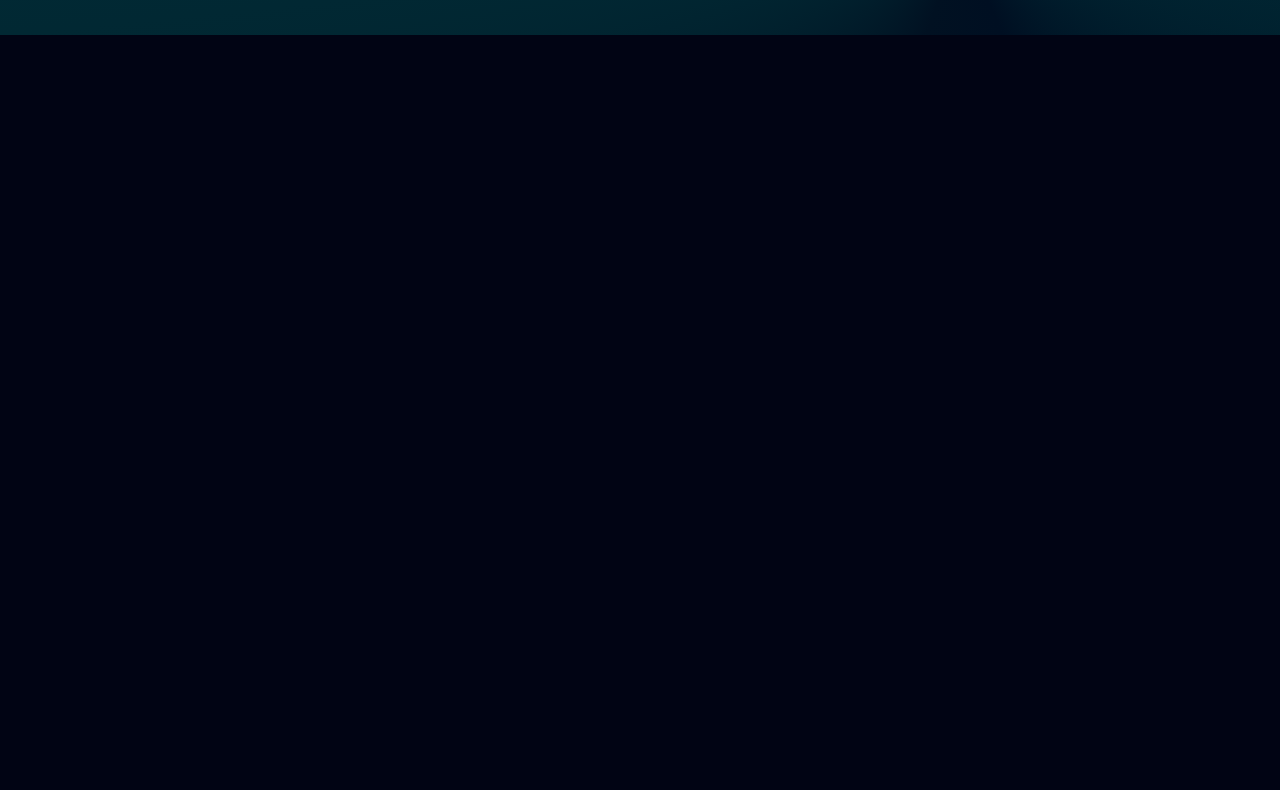
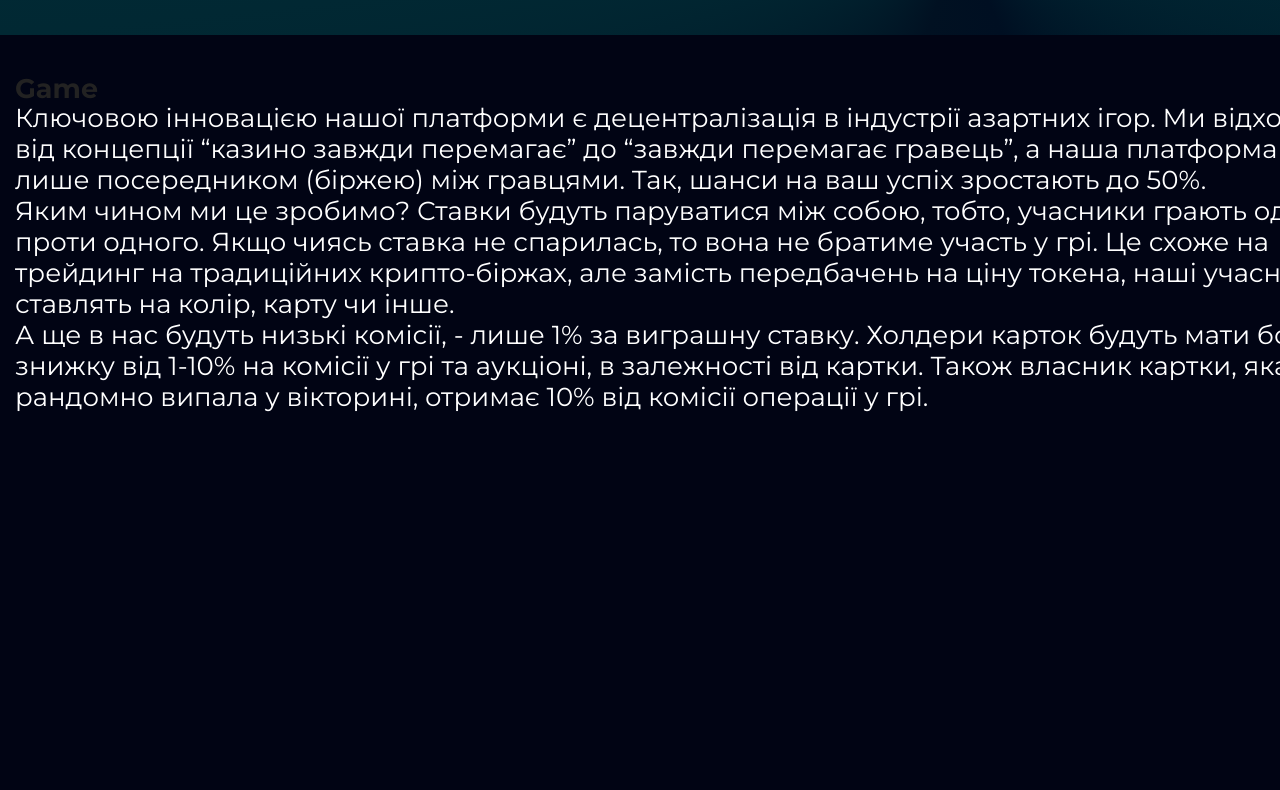
Before and after one commit to yurirusyn/Samdoo, a website built with Parcel: page src/index.html in a window 1280 px wide. Shown: the part 162-952 px from the top of the page. Before the commit the page ends 800 px from the top, so only its background shows below. Built offline with nearby package versions, Linux system fonts and the light colour scheme.

Commit message:
whitePaper

```diff
--- a/src/partials/whitePaper.html
+++ b/src/partials/whitePaper.html
@@ -0,0 +1,21 @@
+<section class="section-whitePaper">
+  <div class="container container-whitePaper">
+    <h2>Game</h2>
+    <p class="whitePaper-text">
+      Ключовою інновацією нашої платформи є децентралізація в індустрії азартних ігор. Ми відходимо
+      від концепції “казино завжди перемагає” до “завжди перемагає гравець”, а наша платформа буде
+      лише посередником (біржею) між гравцями. Так, шанси на ваш успіх зростають до 50%.
+    </p>
+    <p class="whitePaper-text">
+      Яким чином ми це зробимо? Ставки будуть парувaтися між собою, тобто, учасники грають одне
+      проти одного. Якщо чиясь ставка не спарилась, то вона не братиме участь у грі. Це схоже на
+      трейдинг на традиційних крипто-біржах, але замість передбачень на ціну токена, наші учасники
+      ставлять на колір, карту чи інше.
+    </p>
+    <p class="whitePaper-text">
+      А ще в нас будуть низькі комісії, - лише 1% за виграшну ставку. Холдери карток будуть мати
+      бонуси: знижку від 1-10% на комісії у грі та аукціоні, в залежності від картки. Також власник
+      картки, яка рандомно випала у вікторині, отримає 10% від комісії операції у грі.
+    </p>
+  </div>
+</section>
--- a/src/sass/components/_container.scss
+++ b/src/sass/components/_container.scss
@@ -16,20 +16,3 @@
   //     width: 1047px;
   //   }
 }
-.container__metedo {
-  width: 100%;
-  padding-left: 70px;
-  margin-left: auto;
-  margin-right: auto;
-  //   @media screen and (min-width: 480px) {
-  //     width: 480px;
-  //     padding-left: 20px;
-  //     padding-right: 20px;
-  //   }
-  //   @media screen and (min-width: 768px) {
-  //     width: 700px;
-  //   }
-  //   @media screen and (min-width: 1280px) {
-  //     width: 1047px;
-  //   }
-}
--- a/src/sass/components/_sections.scss
+++ b/src/sass/components/_sections.scss
@@ -1,4 +1,12 @@
 .section-header {
+  padding-top: 40px;
+  padding-bottom: 10px;
+  //   @media screen and (min-width: 1280px) {
+  //     padding-top: 135px;
+  //     padding-bottom: 120px;
+  //   }
+}
+.section-whitePaper {
   padding-top: 40px;
   padding-bottom: 10px;
   //   @media screen and (min-width: 1280px) {
--- a/src/sass/layouts/_header.scss
+++ b/src/sass/layouts/_header.scss
@@ -2,12 +2,12 @@
   width: 100px;
   height: 100px;
   padding-top: 6px;
-  margin-right: 50px;
+  margin-right:100px;
 }
 .header_icon-name {
   width: 133px;
   height: 25px;
-  margin-right: 30px;
+  margin-right: 63px;
 }
 
 
@@ -21,8 +21,8 @@ background: conic-gradient(from 180deg at 50% 50%, #000F22 -23.76deg, #011122 18
 .navigation {
   display: flex;
   align-items: center;
-  margin-left: 100px;
-  margin-right: 100px;
+  margin-left: 106px;
+  margin-right: 153px;
   // margin-bottom: 100px;
 }
 .contacts_icon-arrow {
@@ -37,7 +37,7 @@ background: conic-gradient(from 180deg at 50% 50%, #000F22 -23.76deg, #011122 18
 }
 
 .navigation-list-item {
-  margin-right: 35px;
+  margin-right: 39px;
   &:last-child {
     margin-right: 0;
   }
--- a/src/sass/layouts/_white-paper.scss
+++ b/src/sass/layouts/_white-paper.scss
@@ -0,0 +1,12 @@
+.container-whitePaper {
+    width: 1396px;
+    height: 812px;
+}
+
+.whitePaper-text {
+    color: white;
+    font-style: normal;
+    font-weight: 400;
+    font-size: 26px;
+    line-height: 31px;
+}
```
